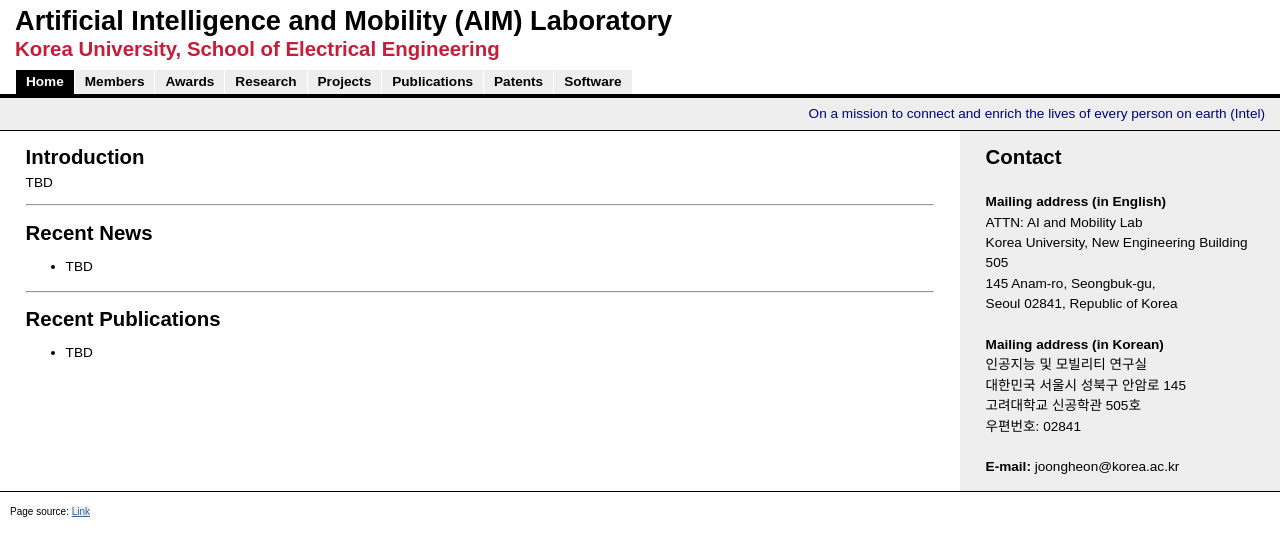
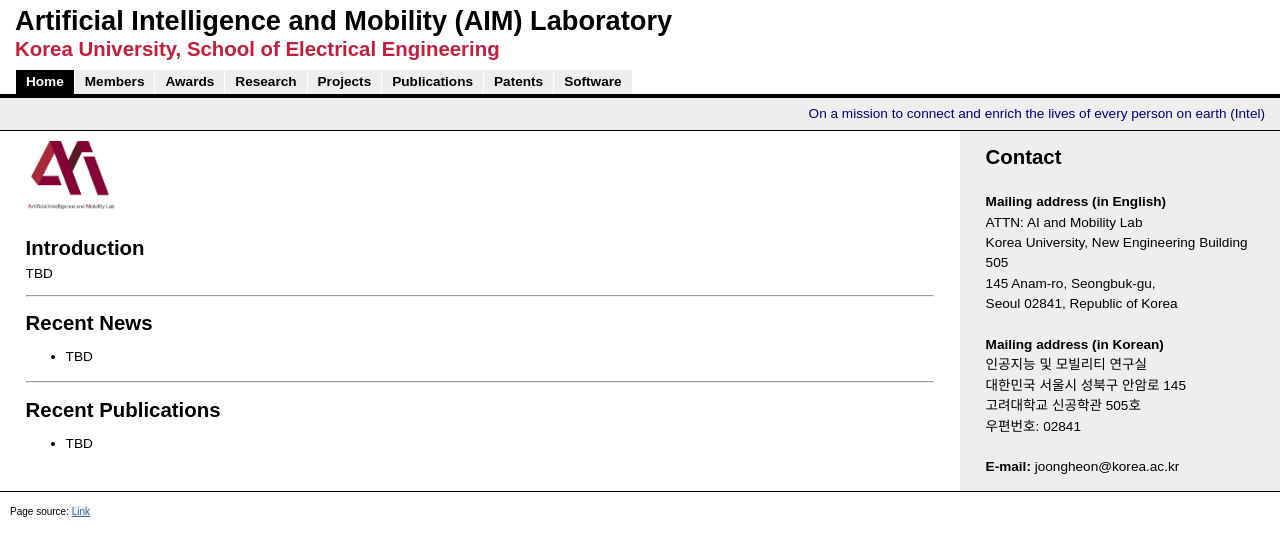
Before and after one commit to aimlab-kuee/aimlab-kuee.github.io, a plain HTML site: page index.html in a window 1280 px wide. Drawn offline with Linux system fonts and the light colour scheme.

Commit message:
Add files via upload

```diff
--- a/index.html
+++ b/index.html
@@ -33,6 +33,7 @@
         <div class="colleft">
                 <div class="col1">
                         <!-- Column 1 start -->
+			<img src="figures/aim-logo.png" width="10%" height="10%"/>
 					<h2>Introduction</h2>
 					<p>TBD</p>
 					<hr>
```
